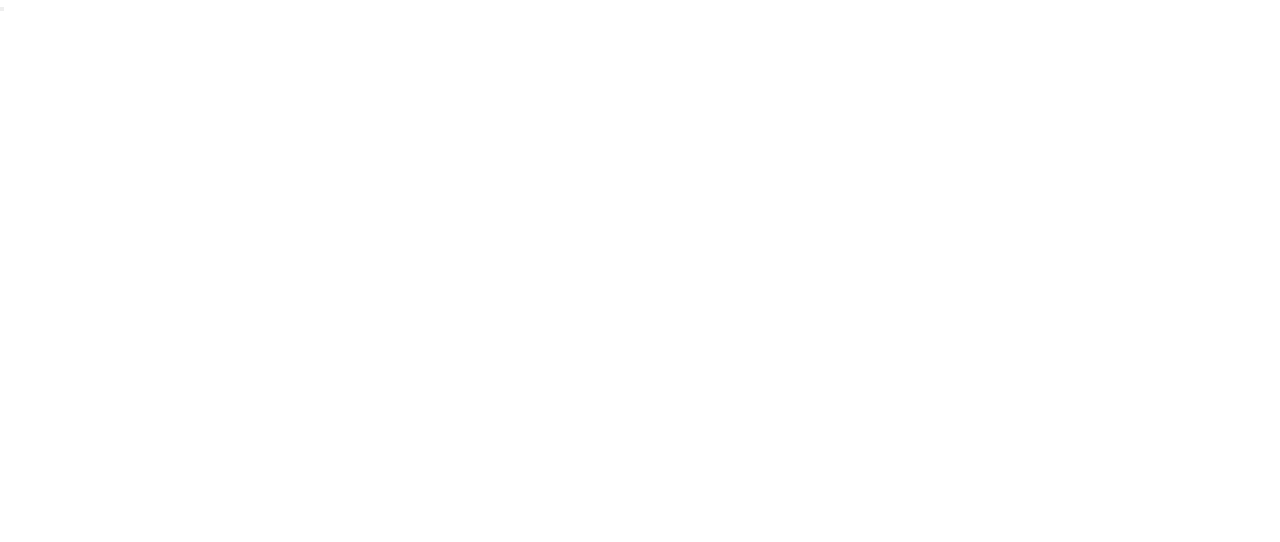
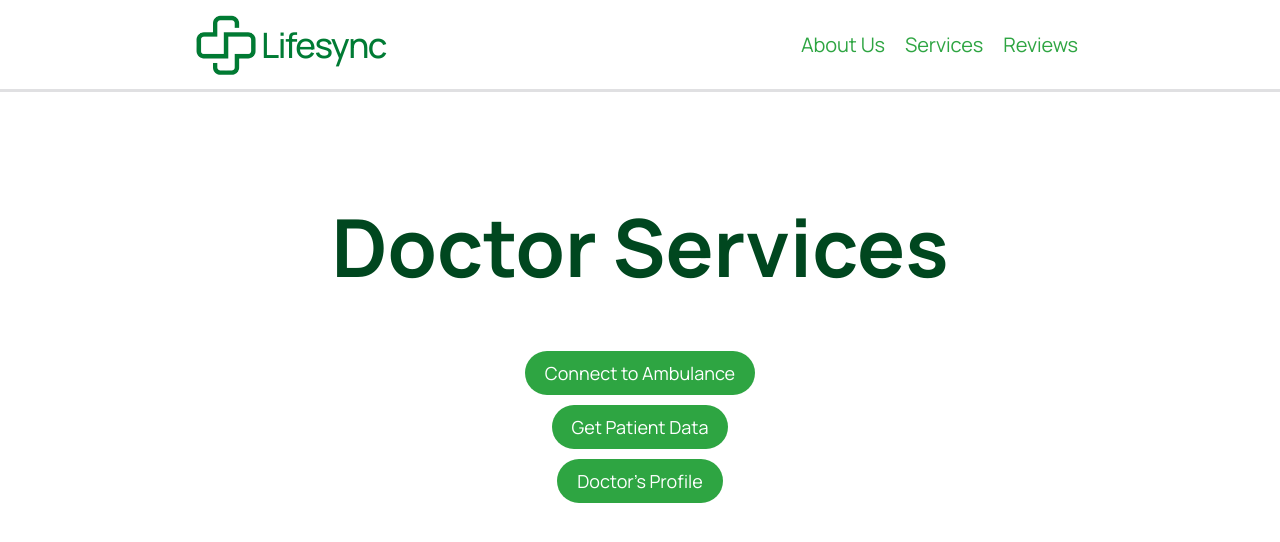
Before and after one commit to IJPenguin/LifeSync, a React (Vite) app in the folder src/frontend/: page /doctor in a window 1280 px wide. Shown: the top 542 px of the page. Built offline with nearby package versions, Linux system fonts and the light colour scheme.

Commit message:
added Doctor services

```diff
--- a/src/frontend/src/components/Doctor.jsx
+++ b/src/frontend/src/components/Doctor.jsx
@@ -1,10 +1,30 @@
+import Navbar from "./Navbar";
+import { Link } from "react-router-dom";
 
-export default function Doctor() {
-    return (
-        <div>
-            <button>
-
-            </button>
-        </div>
-    )
+export default function User() {
+	return (
+		<>
+			<Navbar />
+			<div>
+				<h1 className="user__heading">Doctor Services</h1>
+				<div className="user__button__container">
+					<Link to="/form">
+						<button className="hero__text__button">
+							Connect to Ambulance
+						</button>
+					</Link>
+					<Link to="/ambulance">
+						<button className="hero__text__button">
+							Get Patient Data
+						</button>
+					</Link>
+					<Link to="/selfAssessment">
+						<button className="hero__text__button">
+							Doctor's Profile
+						</button>
+					</Link>
+				</div>
+			</div>
+		</>
+	);
 }
```
